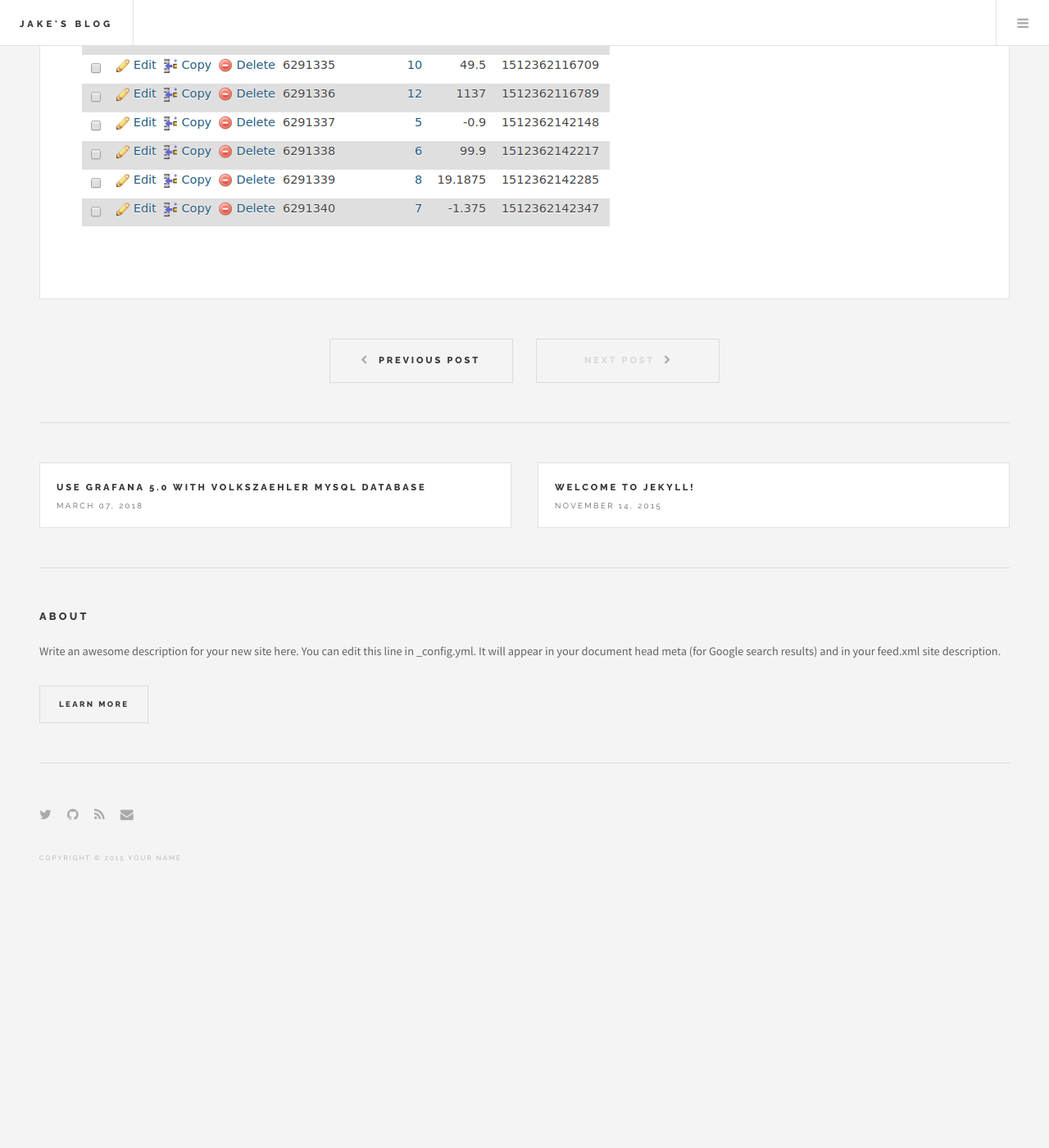
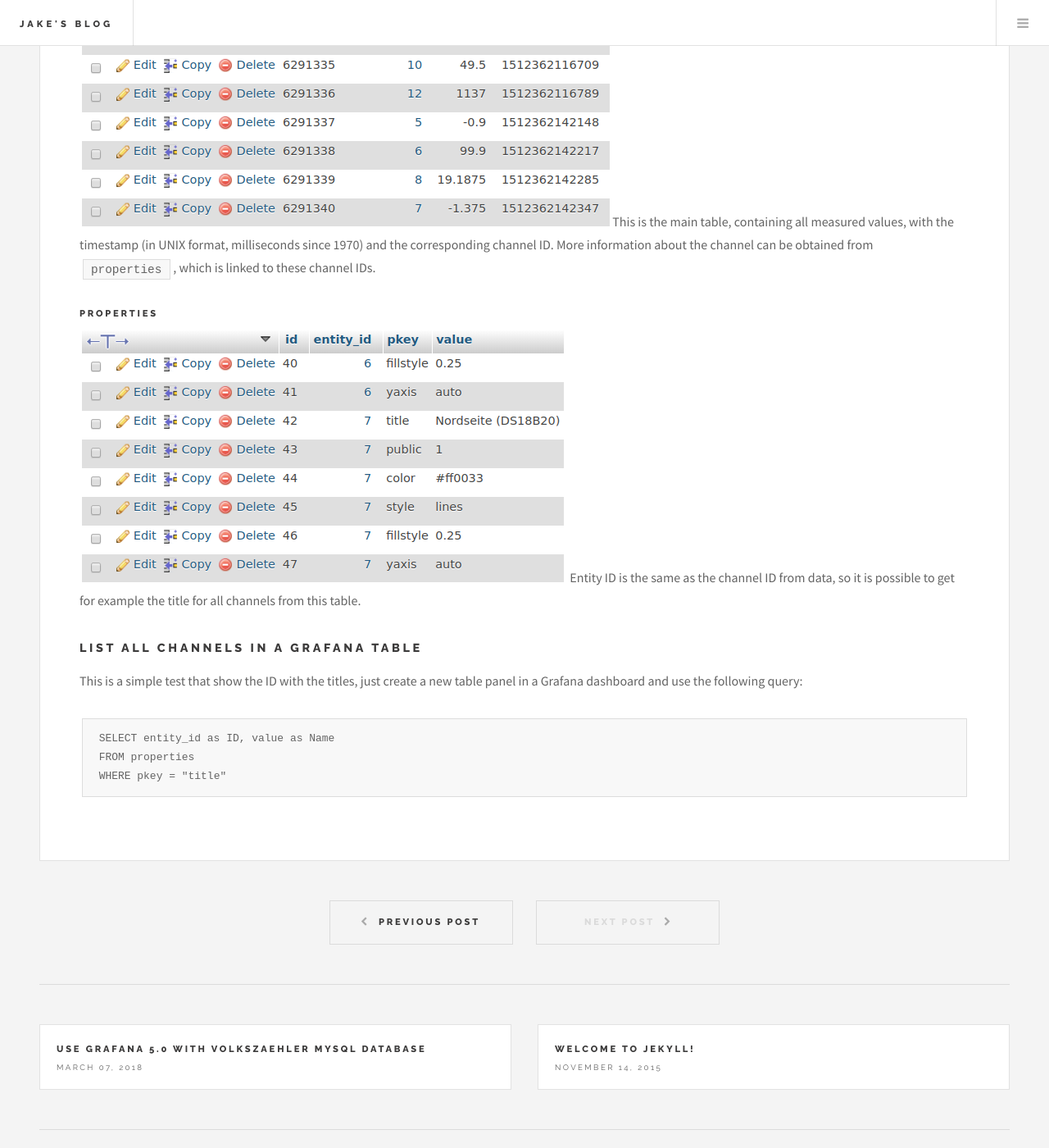
Before and after one commit to Jakeler/Jakeler.github.io, a Jekyll site: the page built from _posts/2018-03-07-grafana-volkszaehler.md, in a window 1280 px wide and 1400 px high, scrolled down 959 px. Shown: the whole window at 82% size. Built offline with Jekyll 4.4.1, drawn with Linux system fonts in a browser that asks for light colours; before the commit the page ends 2076 px from its top, so only the background shows below that.

Commit message:
More on Grafana/VZ post

````diff
--- a/_posts/2018-03-07-grafana-volkszaehler.md
+++ b/_posts/2018-03-07-grafana-volkszaehler.md
@@ -11,3 +11,15 @@ Note: It makes sense to create an additional database user with limited privileg
 There are only 2 tables really necessary for reading, `data` and `properties`:
 ##### data
 ![vz data example]({{ "/assets/vz-data-structure.png" }})
+This is the main table, containing all measured values, with the timestamp (in UNIX format, milliseconds since 1970) and the corresponding channel ID. More information about the channel can be obtained from `properties`, which is linked to these channel IDs.
+##### properties
+![vz properties example]({{ "/assets/vz-prop-structure.png" }})
+Entity ID is the same as the channel ID from data, so it is possible to get for example the title for all channels from this table.
+
+### List all channels in a Grafana table
+This is a simple test that show the ID with the titles, just create a new table panel in a Grafana dashboard and use the following query:
+```sql
+SELECT entity_id as ID, value as Name
+FROM properties
+WHERE pkey = "title"
+```
````
